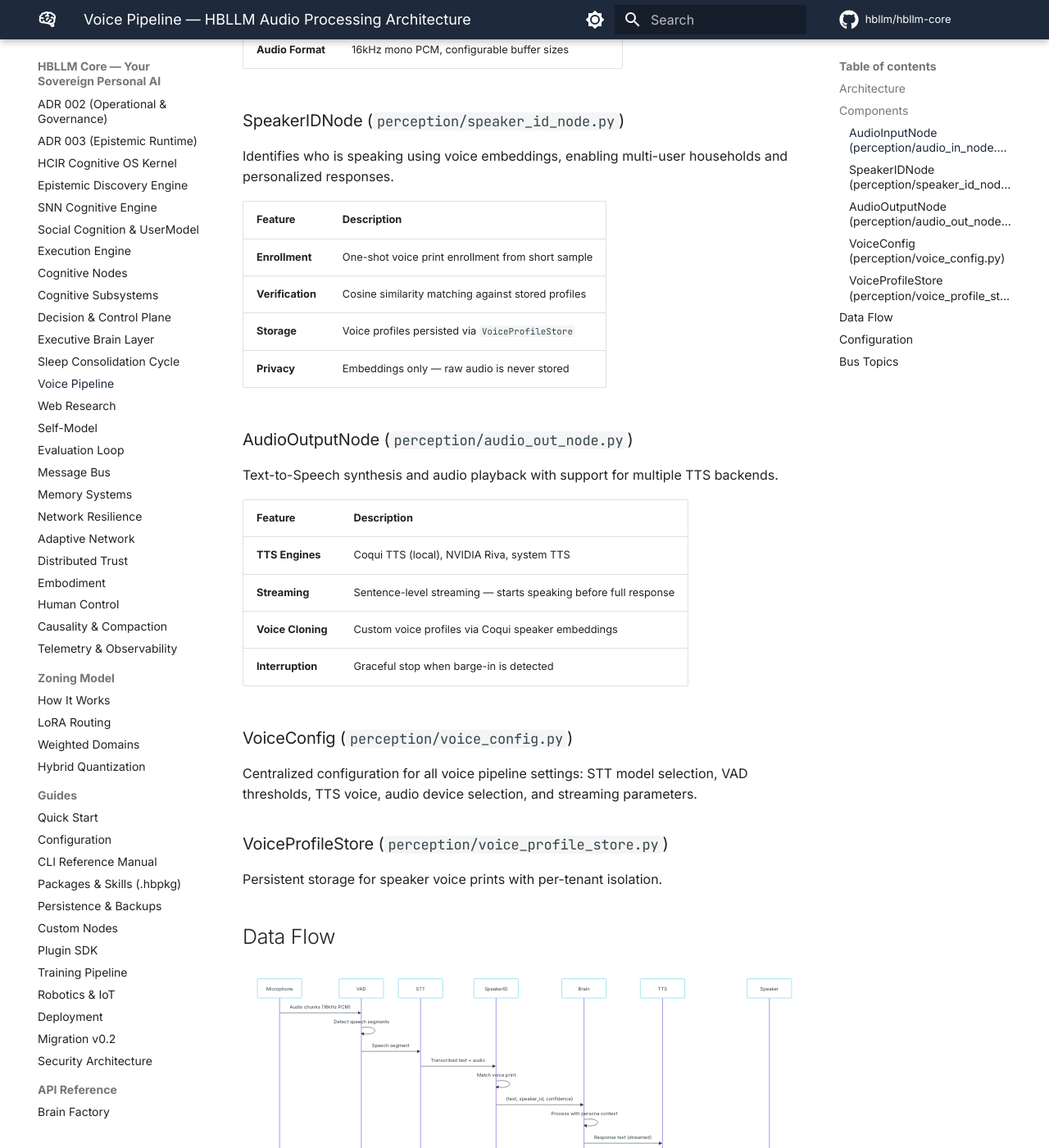
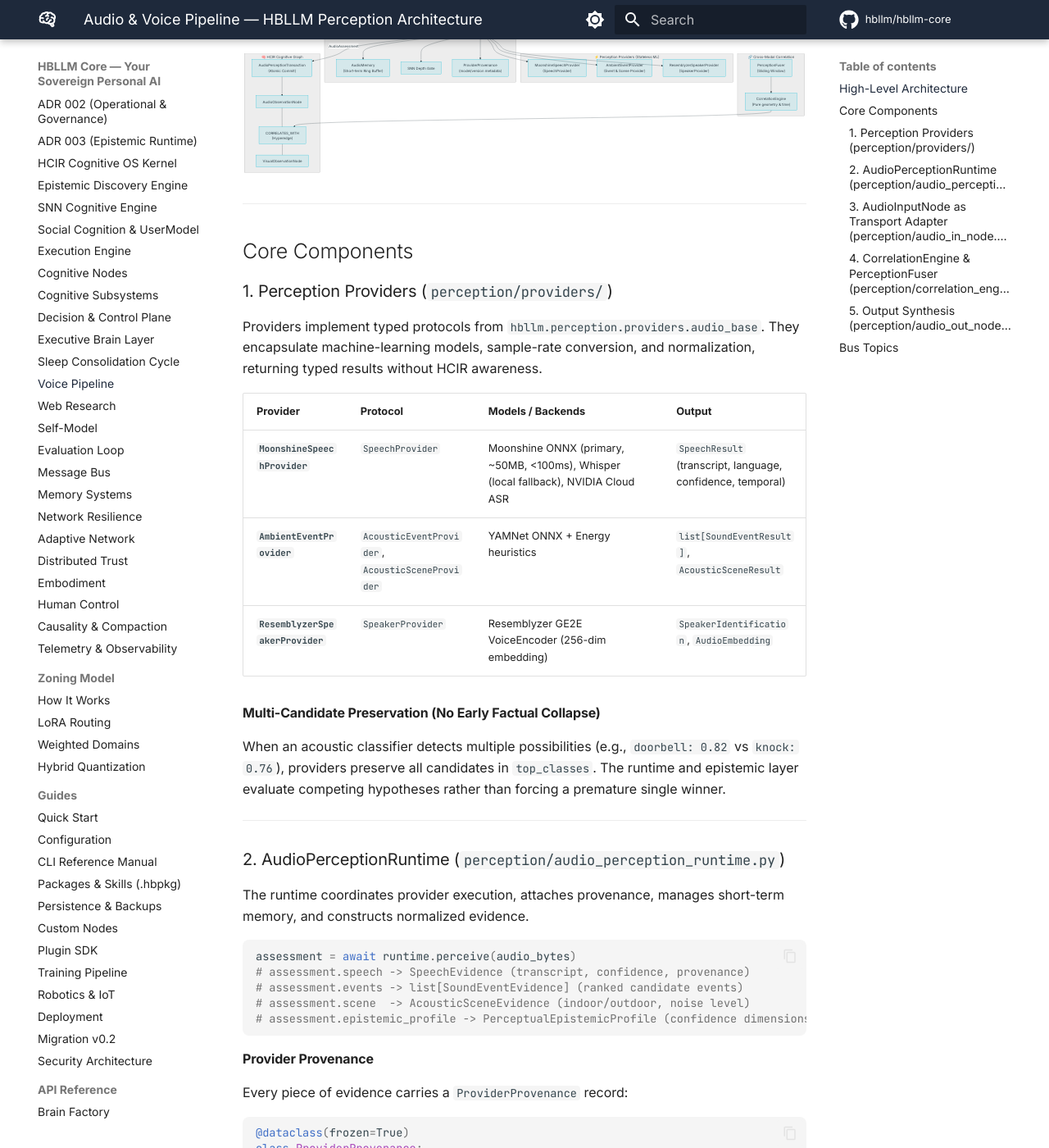
Before and after one commit to HBLLM/hbllm-core, an MkDocs documentation site: the page built from docs/architecture/voice-pipeline.md, in a window 1280 px wide and 1400 px high, scrolled down 770 px. Shown: the whole window at 82% size. Built offline with MkDocs 1.6.1 and Material for MkDocs 9.7.7, drawn with Linux system fonts in a browser that asks for light colours; comment, search, counter and statistics services are not loaded; some of the changed text lies outside the part shown.

Commit message:
docs: update architecture documentation for decoupled perception, providers, and HCIR hyperedges

````diff
--- a/docs/architecture/voice-pipeline.md
+++ b/docs/architecture/voice-pipeline.md
@@ -1,126 +1,162 @@
 ---
-title: "Voice Pipeline — HBLLM Audio Processing Architecture"
-description: "End-to-end voice processing: speech recognition, speaker identification, voice synthesis, and real-time audio streaming."
+title: "Audio & Voice Pipeline — HBLLM Perception Architecture"
+description: "End-to-end audio perception architecture: decoupled providers, AudioPerceptionRuntime, ProviderProvenance, HCIR transaction boundaries, and cross-modal correlation."
 ---
 
-# Voice Pipeline
+# Audio & Voice Pipeline
 
-HBLLM's voice pipeline provides end-to-end audio processing for natural
-spoken interaction. It runs entirely on-device — no cloud STT/TTS required.
+HBLLM treats audio as an **evidence-producing perception modality**. Audio perception produces structured evidence, while the Human-Cognitive Intermediate Representation (HCIR) transaction layer commits observations to the cognitive graph for epistemic interpretation.
 
-## Architecture
+> **Core Architectural Invariant:**
+>
+> ```text
+> Providers produce raw/typed perception results
+>         ↓
+> AudioPerceptionRuntime normalizes them into Evidence + ProviderProvenance
+>         ↓
+> SNN decides processing depth
+>         ↓
+> AudioPerceptionTransaction commits observations to HCIR
+>         ↓
+> Cognitive systems interpret them (Epistemics / Router / Dialogue)
+> ```
+>
+> *The provider itself never knows about HCIR or the cognitive core.*
+
+---
+
+## High-Level Architecture
+
+```mermaid
+graph TB
+    subgraph INGESTION["🎤 Audio Ingestion & Transport"]
+        MIC["Microphone / Stream"] --> AIN["AudioInputNode<br/>(Silero VAD + Stream Buffer)"]
+    end
+
+    subgraph PROVIDERS["⚡ Perception Providers (Stateless ML)"]
+        MSP["MoonshineSpeechProvider<br/>(SpeechProvider)"]
+        AEP["AmbientEventProvider<br/>(Event & Scene Provider)"]
+        RSP["ResemblyzerSpeakerProvider<br/>(SpeakerProvider)"]
+    end
+
+    subgraph RUNTIME["⚙️ AudioPerceptionRuntime"]
+        APR["AudioPerceptionRuntime"]
+        AMEM["AudioMemory<br/>(Short-term Ring Buffer)"]
+        SNN_G["SNN Depth Gate"]
+        PROV["ProviderProvenance<br/>(model/version metadata)"]
+    end
+
+    subgraph CORRELATION["🔗 Cross-Modal Correlation"]
+        CE["CorrelationEngine<br/>(Pure geometry & time)"]
+        FUSER["PerceptionFuser<br/>(Sliding Window)"]
+    end
+
+    subgraph HCIR["🧠 HCIR Cognitive Graph"]
+        TX["AudioPerceptionTransaction<br/>(Atomic Commit)"]
+        A_OBS["AudioObservationNode"]
+        V_OBS["VisualObservationNode"]
+        EDGE["CORRELATES_WITH<br/>(Hyperedge)"]
+    end
+
+    AIN -->|pcm_bytes| APR
+    APR --> MSP
+    APR --> AEP
+    APR --> RSP
+    APR --> AMEM
+    APR --> SNN_G
+    APR --> PROV
+
+    APR -->|AudioAssessment| TX
+    TX --> A_OBS
+
+    A_OBS --- EDGE --- V_OBS
+    CE --> EDGE
+    FUSER --> CE
+```
+
+---
+
+## Core Components
+
+### 1. Perception Providers (`perception/providers/`)
+
+Providers implement typed protocols from `hbllm.perception.providers.audio_base`. They encapsulate machine-learning models, sample-rate conversion, and normalization, returning typed results without HCIR awareness.
+
+| Provider | Protocol | Models / Backends | Output |
+|:---|:---|:---|:---|
+| **`MoonshineSpeechProvider`** | `SpeechProvider` | Moonshine ONNX (primary, ~50MB, <100ms), Whisper (local fallback), NVIDIA Cloud ASR | `SpeechResult` (transcript, language, confidence, temporal) |
+| **`AmbientEventProvider`** | `AcousticEventProvider`, `AcousticSceneProvider` | YAMNet ONNX + Energy heuristics | `list[SoundEventResult]`, `AcousticSceneResult` |
+| **`ResemblyzerSpeakerProvider`** | `SpeakerProvider` | Resemblyzer GE2E VoiceEncoder (256-dim embedding) | `SpeakerIdentification`, `AudioEmbedding` |
+
+#### Multi-Candidate Preservation (No Early Factual Collapse)
+When an acoustic classifier detects multiple possibilities (e.g., `doorbell: 0.82` vs `knock: 0.76`), providers preserve all candidates in `top_classes`. The runtime and epistemic layer evaluate competing hypotheses rather than forcing a premature single winner.
+
+---
+
+### 2. AudioPerceptionRuntime (`perception/audio_perception_runtime.py`)
+
+The runtime coordinates provider execution, attaches provenance, manages short-term memory, and constructs normalized evidence.
+
+```python
+assessment = await runtime.perceive(audio_bytes)
+# assessment.speech -> SpeechEvidence (transcript, confidence, provenance)
+# assessment.events -> list[SoundEventEvidence] (ranked candidate events)
+# assessment.scene  -> AcousticSceneEvidence (indoor/outdoor, noise level)
+# assessment.epistemic_profile -> PerceptualEpistemicProfile (confidence dimensions)
+```
+
+#### Provider Provenance
+Every piece of evidence carries a `ProviderProvenance` record:
+```python
+@dataclass(frozen=True)
+class ProviderProvenance:
+    provider: str      # e.g., "moonshine", "ambient", "resemblyzer"
+    model: str         # e.g., "base", "yamnet", "ge2e"
+    version: str       # e.g., "1.2"
+    device: str        # e.g., "cpu", "cuda"
+```
+
+---
+
+### 3. AudioInputNode as Transport Adapter (`perception/audio_in_node.py`)
+
+`AudioInputNode` acts as a pure I/O transport adapter:
+- **Microphone / Stream I/O:** Captures 16kHz PCM audio from streaming bus topics or local soundcards.
+- **Voice Activity Detection (VAD):** Uses Silero VAD to detect utterance boundaries.
+- **Session Lifecycle:** Manages `_StreamBuffer` per session and latency thresholds.
+- **Delegation:** Delegates ASR execution to injected `SpeechProvider` (`MoonshineSpeechProvider`).
+
+---
+
+### 4. CorrelationEngine & PerceptionFuser (`perception/correlation_engine.py`)
+
+The `CorrelationEngine` performs stateless geometry and temporal alignment across modalities:
+- **Measurable Relationships Only:** Computes temporal overlap, delta time ($ms$), and angular spatial proximity.
+- **No Semantic Leap:** It does **not** assert "the person made the footsteps" (which is a cognitive belief). It only asserts "visual observation $V$ and acoustic observation $A$ occurred within $\Delta t = 120\text{ms}$ at $\theta \approx 32^\circ$".
+- **HCIR Commitment:** Commits `CORRELATES_WITH` hyperedges to HCIR via `CorrelationTransaction`.
 
 ```mermaid
 graph LR
-    MIC["🎤 Microphone"] --> AIN["AudioInputNode<br/>(VAD + STT)"]
-    AIN --> SID["SpeakerIDNode<br/>(Voice Print)"]
-    SID --> BUS["MessageBus"]
-    BUS --> BRAIN["Cognitive Core"]
-    BRAIN --> EXPR["ExpressionStream"]
-    EXPR --> AOUT["AudioOutputNode<br/>(TTS)"]
-    AOUT --> SPK["🔊 Speaker"]
+    V["VisualObservationNode<br/>(Person detected)"] ---|CORRELATES_WITH<br/>confidence: 0.87, Δt: 120ms| A["AudioObservationNode<br/>(Footsteps)"]
 ```
 
-## Components
+---
 
-### AudioInputNode (`perception/audio_in_node.py`)
+### 5. Output Synthesis (`perception/audio_out_node.py`)
 
-Handles real-time audio capture, Voice Activity Detection (VAD), and
-Speech-to-Text (STT) transcription.
+Text-to-Speech synthesis for agent verbal responses:
+- **Engines:** Kokoro TTS (default local neural TTS), NVIDIA Riva TTS (gRPC), SpeechT5 (local fallback).
+- **Streaming:** Sentence-level streaming starts audio playback before complete LLM generation finishes.
+- **Barge-in Protection:** Audio playback instantly pauses when `AudioInputNode` detects incoming speech.
 
-| Feature | Description |
-|---------|-------------|
-| **VAD** | Silero VAD for energy-efficient speech detection |
-| **STT Engines** | Whisper (local), Moonshine (ultra-fast), NVIDIA Riva |
-| **Barge-in** | Interrupts TTS playback when user starts speaking |
-| **Streaming** | Real-time streaming transcription for low latency |
-| **Audio Format** | 16kHz mono PCM, configurable buffer sizes |
-
-### SpeakerIDNode (`perception/speaker_id_node.py`)
-
-Identifies who is speaking using voice embeddings, enabling
-multi-user households and personalized responses.
-
-| Feature | Description |
-|---------|-------------|
-| **Enrollment** | One-shot voice print enrollment from short sample |
-| **Verification** | Cosine similarity matching against stored profiles |
-| **Storage** | Voice profiles persisted via `VoiceProfileStore` |
-| **Privacy** | Embeddings only — raw audio is never stored |
-
-### AudioOutputNode (`perception/audio_out_node.py`)
-
-Text-to-Speech synthesis and audio playback with support for
-multiple TTS backends.
-
-| Feature | Description |
-|---------|-------------|
-| **TTS Engines** | Coqui TTS (local), NVIDIA Riva, system TTS |
-| **Streaming** | Sentence-level streaming — starts speaking before full response |
-| **Voice Cloning** | Custom voice profiles via Coqui speaker embeddings |
-| **Interruption** | Graceful stop when barge-in is detected |
-
-### VoiceConfig (`perception/voice_config.py`)
-
-Centralized configuration for all voice pipeline settings:
-STT model selection, VAD thresholds, TTS voice, audio device
-selection, and streaming parameters.
-
-### VoiceProfileStore (`perception/voice_profile_store.py`)
-
-Persistent storage for speaker voice prints with per-tenant isolation.
-
-## Data Flow
-
-```mermaid
-sequenceDiagram
-    participant M as Microphone
-    participant V as VAD
-    participant S as STT
-    participant SI as SpeakerID
-    participant B as Brain
-    participant T as TTS
-    participant SP as Speaker
-
-    M->>V: Audio chunks (16kHz PCM)
-    V->>V: Detect speech segments
-    V->>S: Speech segment
-    S->>SI: Transcribed text + audio
-    SI->>SI: Match voice print
-    SI->>B: {text, speaker_id, confidence}
-    B->>B: Process with persona context
-    B->>T: Response text (streamed)
-    T->>SP: Audio chunks (sentence-by-sentence)
-    Note over M,V: Barge-in detection<br/>interrupts TTS playback
-```
-
-## Configuration
-
-```yaml
-voice:
-  stt:
-    engine: whisper      # whisper | moonshine | riva
-    model: base          # tiny | base | small | medium
-    language: en
-  tts:
-    engine: coqui        # coqui | riva | system
-    voice: default
-    speed: 1.0
-  vad:
-    threshold: 0.5
-    min_speech_ms: 250
-    min_silence_ms: 300
-  speaker_id:
-    enabled: true
-    min_confidence: 0.7
-```
+---
 
 ## Bus Topics
 
-| Topic | Publisher | Description |
-|-------|----------|-------------|
-| `audio.transcription` | AudioInputNode | Transcribed speech text |
-| `audio.speaker` | SpeakerIDNode | Speaker identification result |
-| `audio.speak` | Brain/Decision | Text to synthesize and speak |
-| `audio.bargein` | AudioInputNode | Barge-in event (user interrupted) |
-| `audio.vad` | AudioInputNode | Voice activity start/stop |
+| Topic | Publisher | Payload Description |
+|:---|:---|:---|
+| `sensory.audio.stream` | Client / Device Bridge | Raw PCM streaming chunks (`{chunk: hex, is_final: bool}`) |
+| `sensory.audio.in` | Client / Test | Audio file path for file-based perception |
+| `perception.fused` | PerceptionFuser | Fused multimodal context with correlation candidates |
+| `sensory.audio.out` | Cognitive Core | Text / SSML payload for speech synthesis |
+| `speaker.identify` | Speaker Provider | Speaker voice print query |
````
Also changed, not shown: README.md (+1 -0 lines), docs/architecture/cognitive-nodes.md (+15 -7 lines), docs/architecture/hcir-kernel-os.md (+27 -0 lines), docs/architecture/overview.md (+26 -14 lines).
